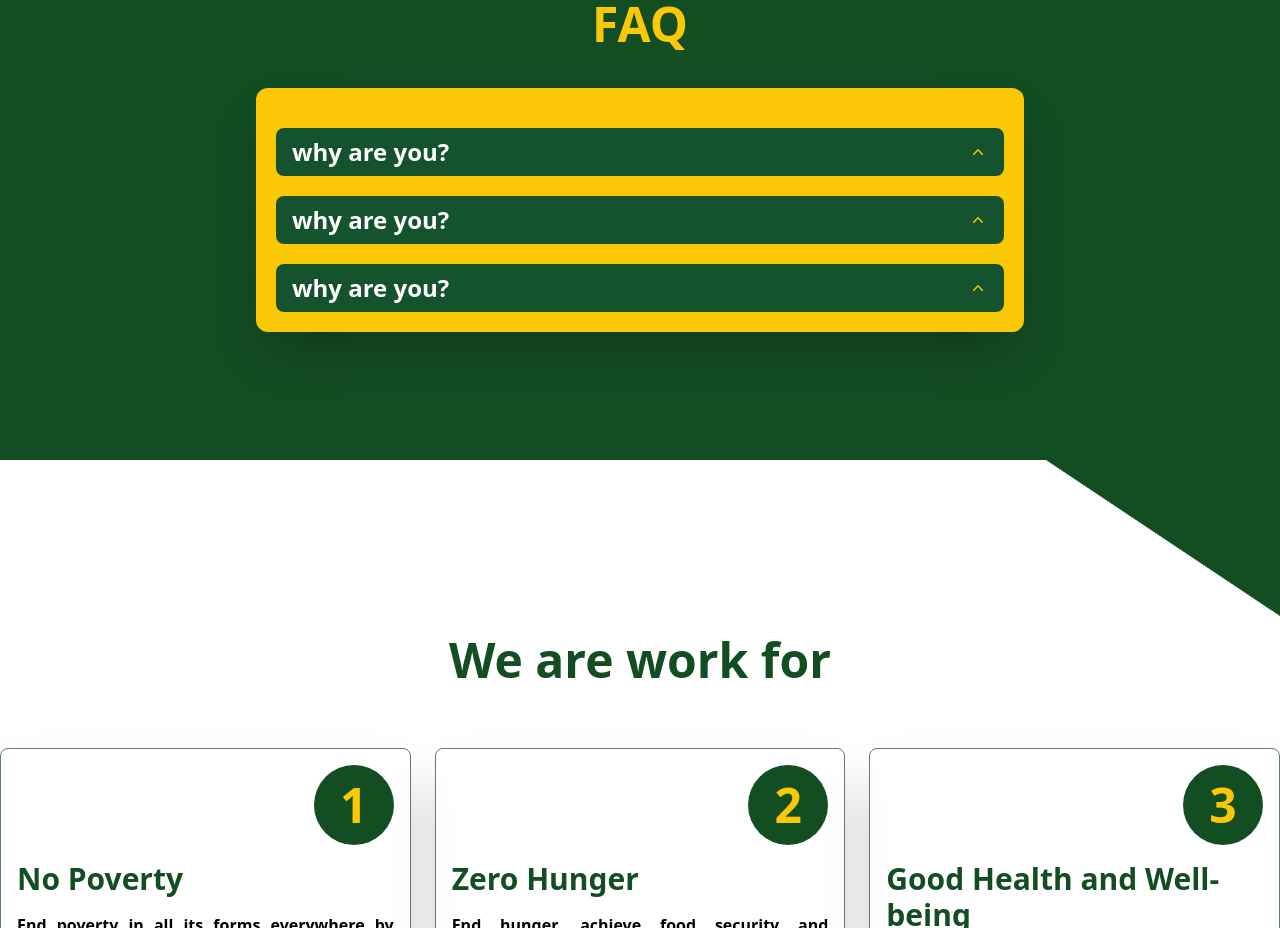
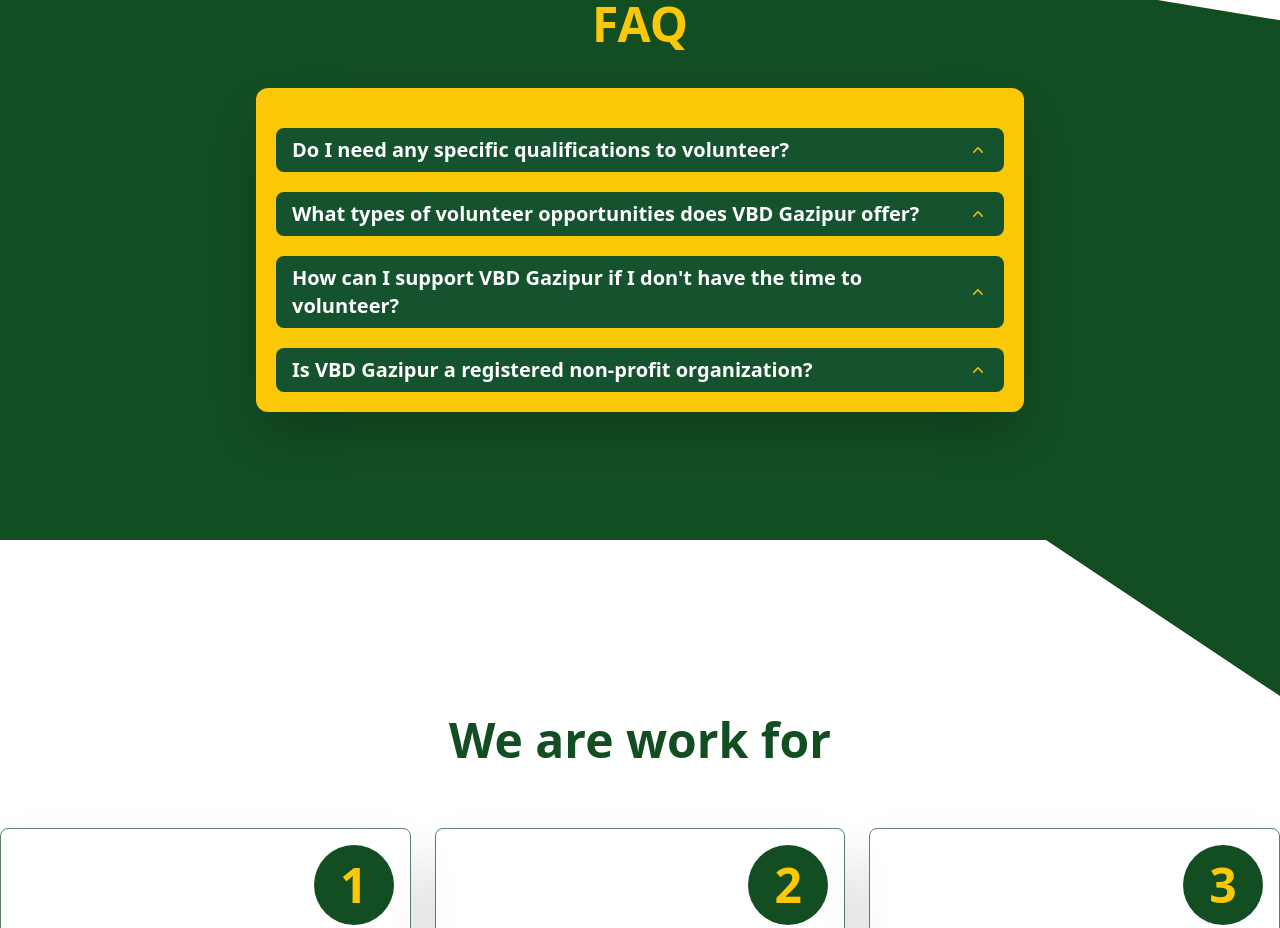
Before and after one commit to AbuRaihan1/vbd-gazipur, a React (Create React App) app: page / in a window 1280 px wide. Shown: the part 2460-3388 px from the top of the page. Built offline with nearby package versions, Linux system fonts and the light colour scheme.

Commit message:
updated faq question

```diff
--- a/src/FAQ/DisclosureQue.js
+++ b/src/FAQ/DisclosureQue.js
@@ -7,7 +7,7 @@
     <Disclosure>
       {({ open }) => (
         <>
-          <Disclosure.Button className="mt-5 w-full flex items-center justify-between rounded-lg hover:bg-secondary px-4 py-2 text-left text-2xl font-bold text-white bg-green-900 focus:outline-none focus-visible:ring focus-visible:ring-primary focus-visible:ring-opacity-75">
+          <Disclosure.Button className="mt-5 w-full flex items-center justify-between rounded-lg hover:bg-secondary px-4 py-2 text-left text-xl font-bold text-white bg-green-900 focus:outline-none focus-visible:ring focus-visible:ring-primary focus-visible:ring-opacity-75">
             <span>{question}</span>
             <ChevronUpIcon
               className={`${
@@ -15,7 +15,7 @@
               } h-5 w-5 text-primary`}
             />
           </Disclosure.Button>
-          <Disclosure.Panel className="px-4 pt-4 pb-2 text-lg text-black font-semibold text-justify">
+          <Disclosure.Panel className="rounded-md mt-4 px-4 pt-4 pb-2 text-lg text-black font-semibold text-justify bg-[#2683233a]">
             {answer}
           </Disclosure.Panel>
         </>
--- a/src/FAQ/Faq.js
+++ b/src/FAQ/Faq.js
@@ -14,16 +14,25 @@
 
   const faq = [
     {
-      question: "why are you?",
-      answer: "cause i'm boss of mine",
+      question: "Do I need any specific qualifications to volunteer?",
+      answer:
+        "No, we welcome volunteers from all backgrounds and skill levels. Your willingness to contribute and make a difference in our community is what matters most.",
     },
     {
-      question: "why are you?",
-      answer: "cause i'm boss of mine",
+      question: "What types of volunteer opportunities does VBD Gazipur offer?",
+      answer:
+        "We provide a wide range of opportunities, including educational support, environmental initiatives, healthcare outreach, and more. Visit our 'Volunteer Opportunities'. page to explore the current projects and find one that aligns with your interests",
     },
     {
-      question: "why are you?",
-      answer: "cause i'm boss of mine",
+      question:
+        "How can I support VBD Gazipur if I don't have the time to volunteer?",
+      answer:
+        "We greatly appreciate your support! You can make a donation on our 'Support Us' page. Your contributions help us fund our projects and make a positive impact in Gazipur.",
+    },
+    {
+      question: "Is VBD Gazipur a registered non-profit organization?",
+      answer:
+        " Yes, we are a registered non-profit organization committed to improving the lives of Gazipur's residents. You can find our registration details on our 'About Us' page.",
     },
   ];
 
@@ -39,7 +48,7 @@
           data-aos="fade-up"
         >
           {faq.map((f, idx) => (
-            <Disclosure key={idx} className="mt-12 mb-44 shadow-2xl  bg-white">
+            <Disclosure key={idx} className="mt-12 mb-44 shadow-2xl bg-white">
               <DisclosureQue disclosureData={f} />
             </Disclosure>
           ))}
```
